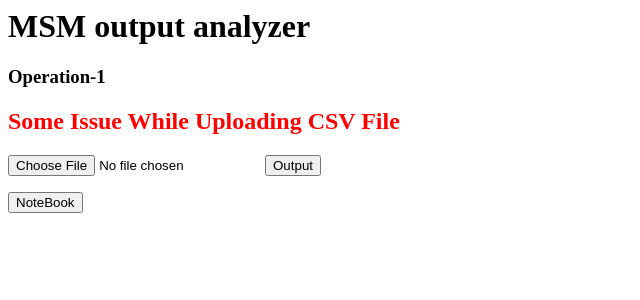
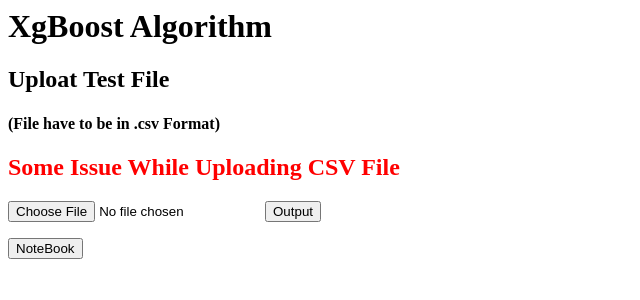
Before and after one commit to divanshu7997/Model_Web, a Django app: template XgBoost/templates/XgBoost/index_2.html in a window 1280 px wide. Shown: the top 300 px of the page, without its empty margins (0-640 px from the left). Run offline with Django 3.2, Linux system fonts and the light colour scheme; the template is opened without the code that fills it, so the values that code supplies are empty.

Commit message:
Heroku commit

```diff
--- a/XgBoost/templates/XgBoost/index_2.html
+++ b/XgBoost/templates/XgBoost/index_2.html
@@ -7,8 +7,9 @@
 </head>
 
 <body>
-    <h1>MSM output analyzer</h1>
-    <h3> Operation-1</h3>
+    <h1>XgBoost Algorithm</h1>
+    <h2> Uploat Test File </h2>
+    <h4>(File have to be in .csv Format)</h4>
     <h2 style="color: red">Some Issue While Uploading CSV File</h2>
 
     <form action="{% url 'op1' %}" method="post" enctype="multipart/form-data">
```
Also changed, not shown: XgBoost/views.py (+25 -25 lines).
